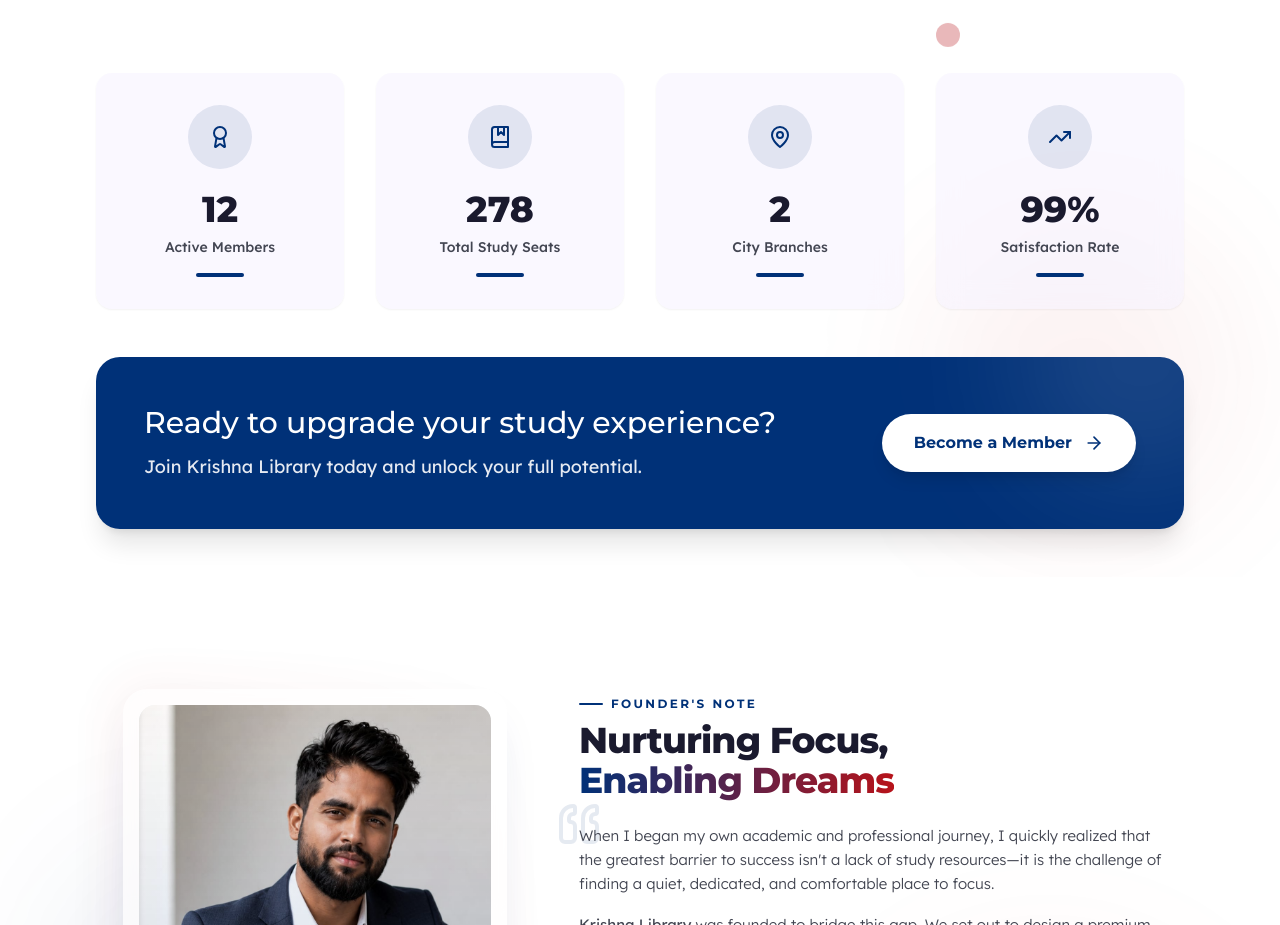
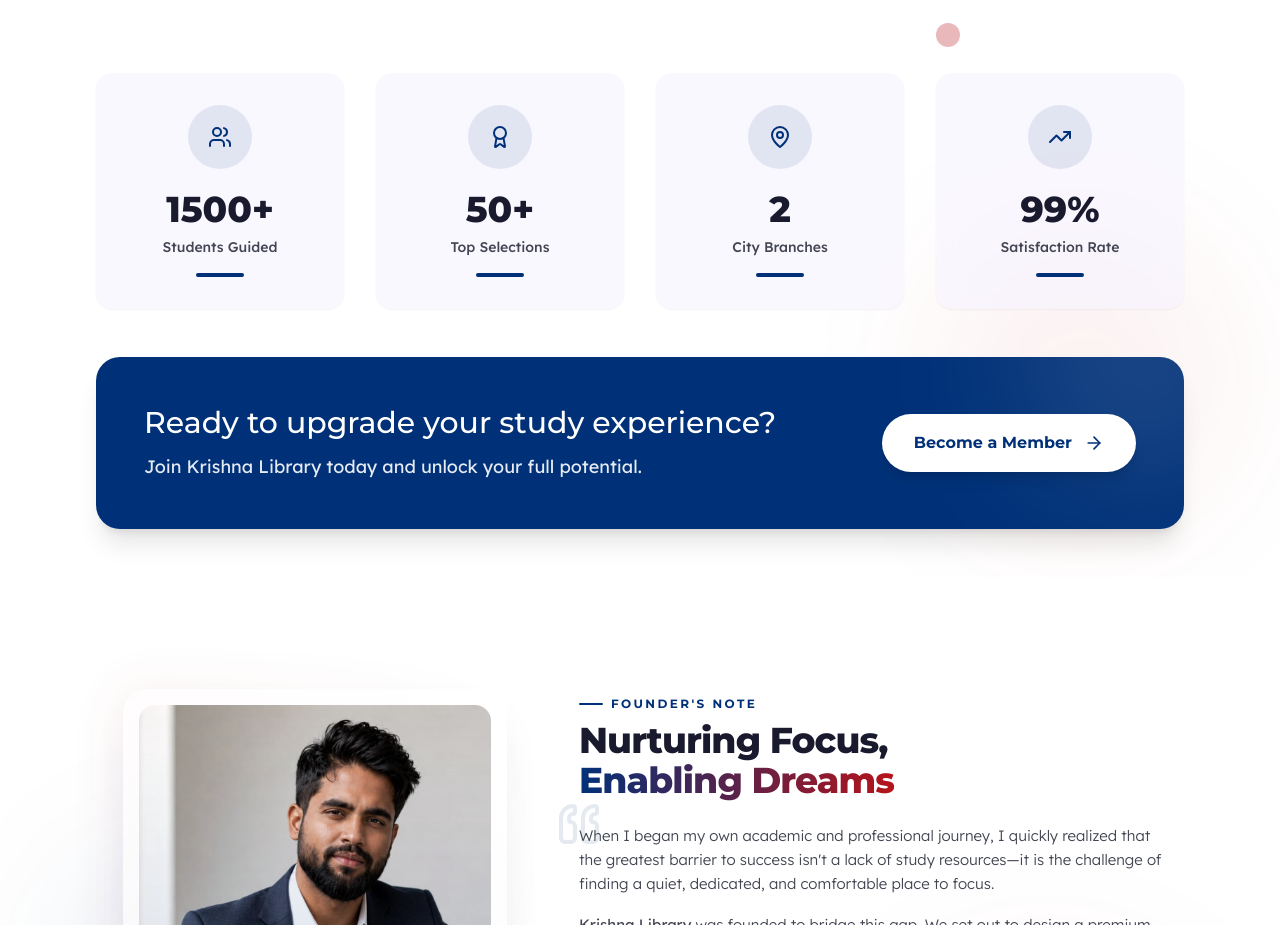
Before and after one commit to krishnalibrary24-sys/new-web, a Next.js app: page / in a window 1280 px wide. Shown: the part 2060-2985 px from the top of the page. Built offline with nearby package versions, Linux system fonts and the light colour scheme; no server answers; the database is empty.

Commit message:
perf(ui): Remove DB fetch on landing page to improve load time and update public stats

```diff
--- a/components/ui/about-us-section.tsx
+++ b/components/ui/about-us-section.tsx
@@ -20,10 +20,8 @@
   TrendingUp,
 } from "lucide-react"
 import { motion, useScroll, useTransform, useInView, useSpring } from "framer-motion"
-import { supabase } from "@/lib/supabase"
 
 export default function AboutUsSection() {
-  const [activeCount, setActiveCount] = useState(12)
   const [isVisible, setIsVisible] = useState(false)
   const sectionRef = useRef<HTMLDivElement>(null)
   const statsRef = useRef<HTMLDivElement>(null)
@@ -43,18 +41,6 @@
 
   useEffect(() => {
     setIsVisible(true)
-    const fetchActiveCount = async () => {
-      try {
-        const { data, error } = await supabase.from("members").select("is_active")
-        if (data && !error) {
-          const active = data.filter((m: any) => m.is_active).length
-          setActiveCount(active)
-        }
-      } catch (err) {
-        console.error("Failed to fetch active member count:", err)
-      }
-    }
-    fetchActiveCount()
   }, [])
 
   const containerVariants = {
@@ -129,8 +115,8 @@
   ]
 
   const stats = [
-    { icon: <Award />, value: activeCount, label: "Active Members", suffix: "" },
-    { icon: <BookMarked />, value: 278, label: "Total Study Seats", suffix: "" },
+    { icon: <Users />, value: 1500, label: "Students Guided", suffix: "+" },
+    { icon: <Award />, value: 50, label: "Top Selections", suffix: "+" },
     { icon: <MapPin />, value: 2, label: "City Branches", suffix: "" },
     { icon: <TrendingUp />, value: 99, label: "Satisfaction Rate", suffix: "%" },
   ]
```
